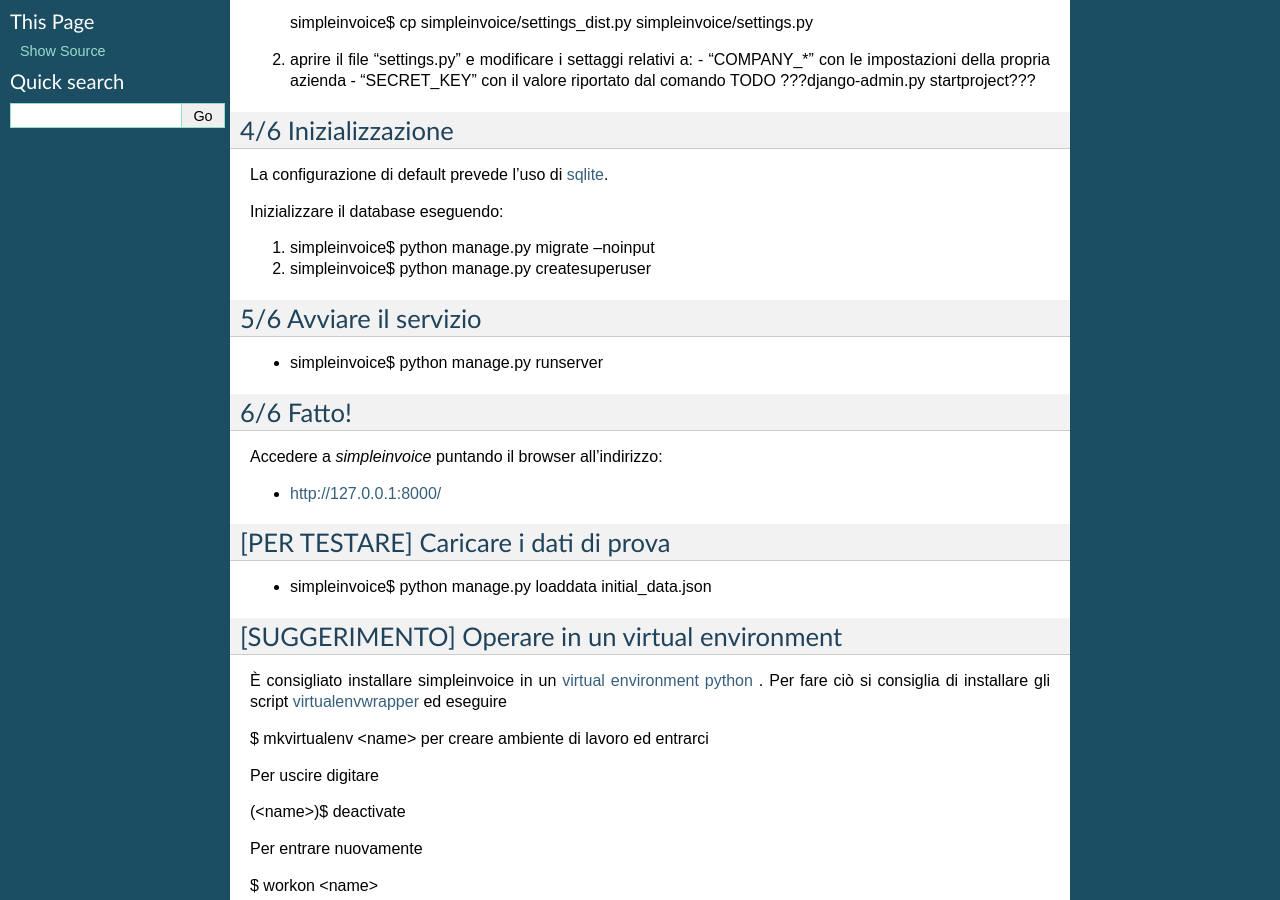
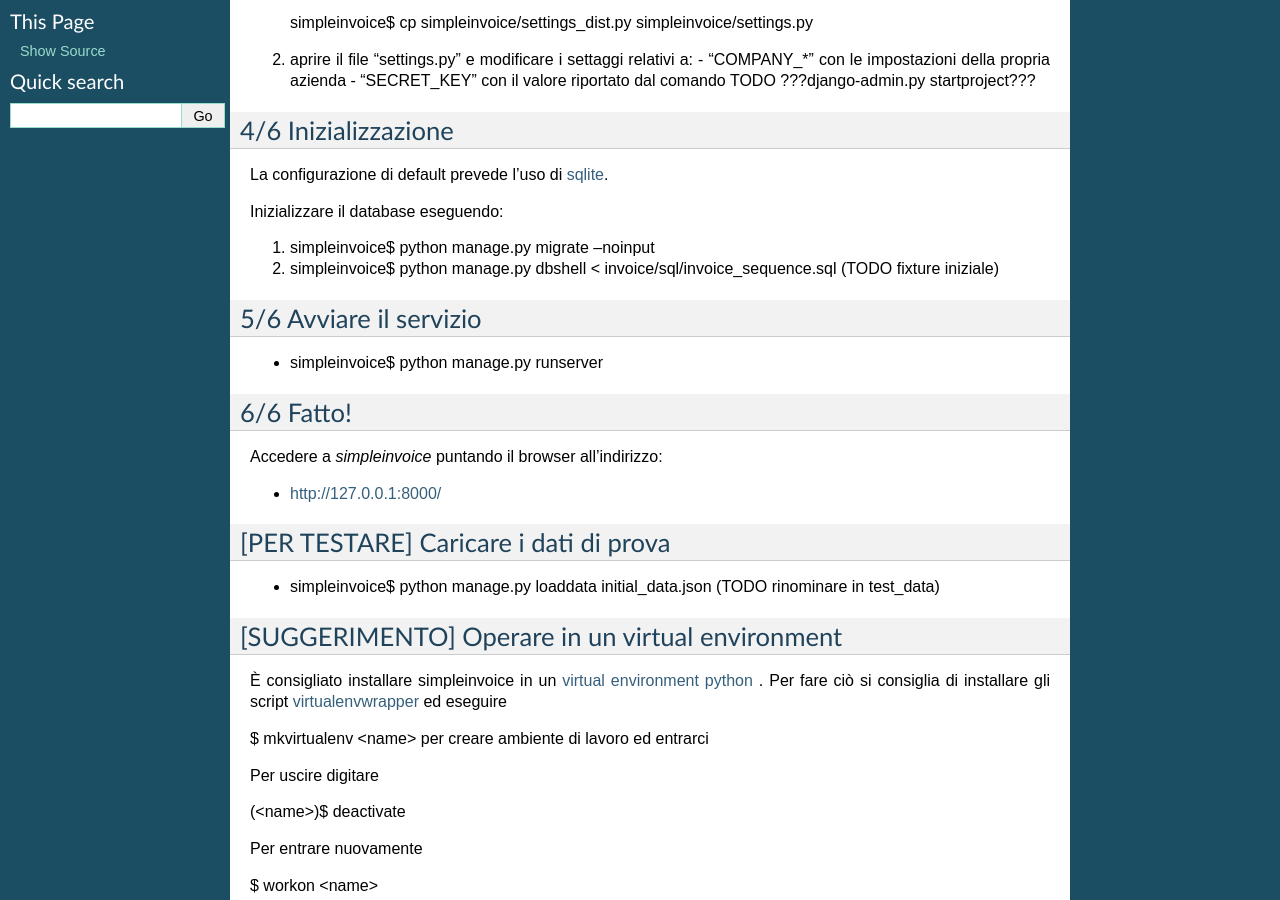
Before and after one commit to befair/simpleinvoice, a Sphinx documentation site: the page built from doc-dev/source/INSTALL.rst, in a window 1280 px wide and 900 px high, scrolled down 528 px. Built offline with Sphinx 7.4.7, drawn with Linux system fonts in a browser that asks for light colours.

Commit message:
Aggiunta installazione fixture invoice_sequence

```diff
--- a/doc-dev/source/INSTALL.rst
+++ b/doc-dev/source/INSTALL.rst
@@ -40,7 +40,7 @@
 Inizializzare il database eseguendo:
 
 1. simpleinvoice$ python manage.py migrate --noinput
-2. simpleinvoice$ python manage.py createsuperuser
+2. simpleinvoice$ python manage.py dbshell < invoice/sql/invoice_sequence.sql (TODO fixture iniziale)
 
 5/6 Avviare il servizio
 -----------------------
@@ -58,7 +58,7 @@
 [PER TESTARE] Caricare i dati di prova
 --------------------------------------
 
-* simpleinvoice$ python manage.py loaddata initial_data.json
+* simpleinvoice$ python manage.py loaddata initial_data.json (TODO rinominare in test_data)
 
 .. _suggerimento:
 
```
